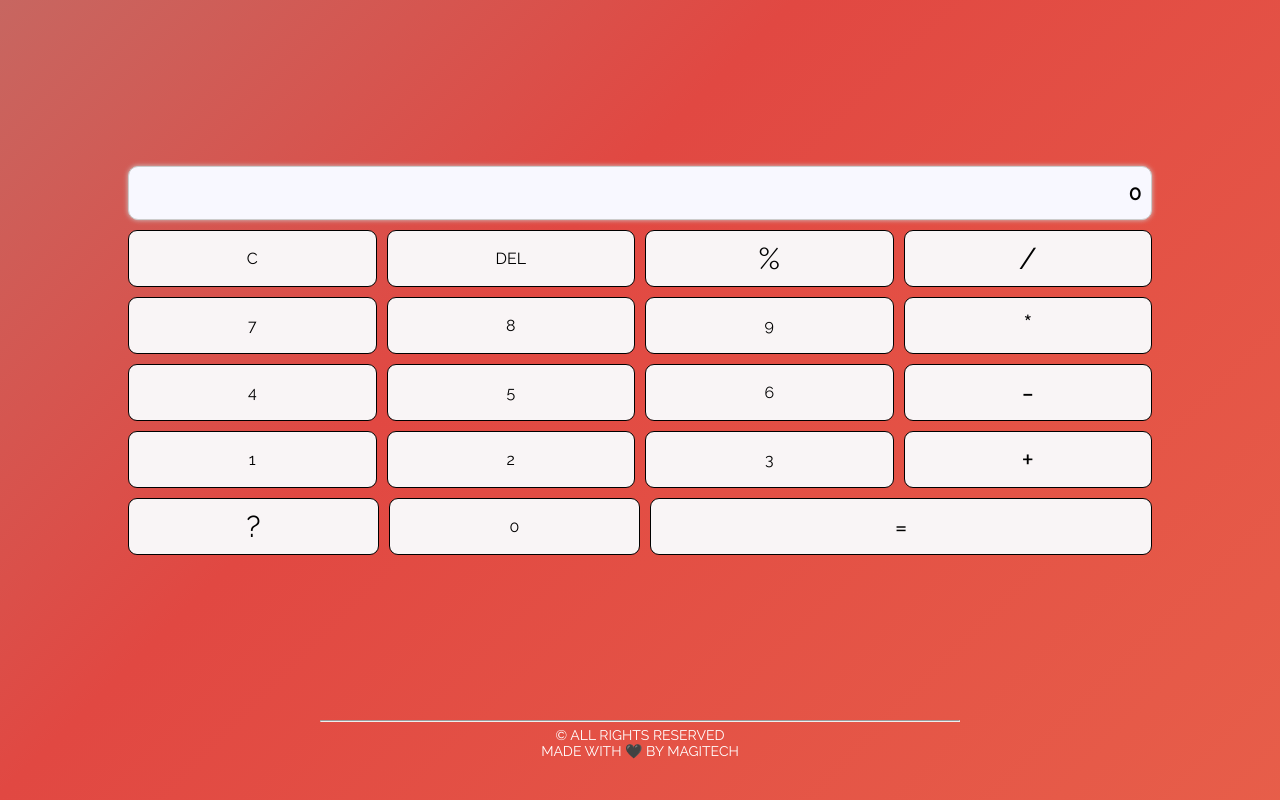
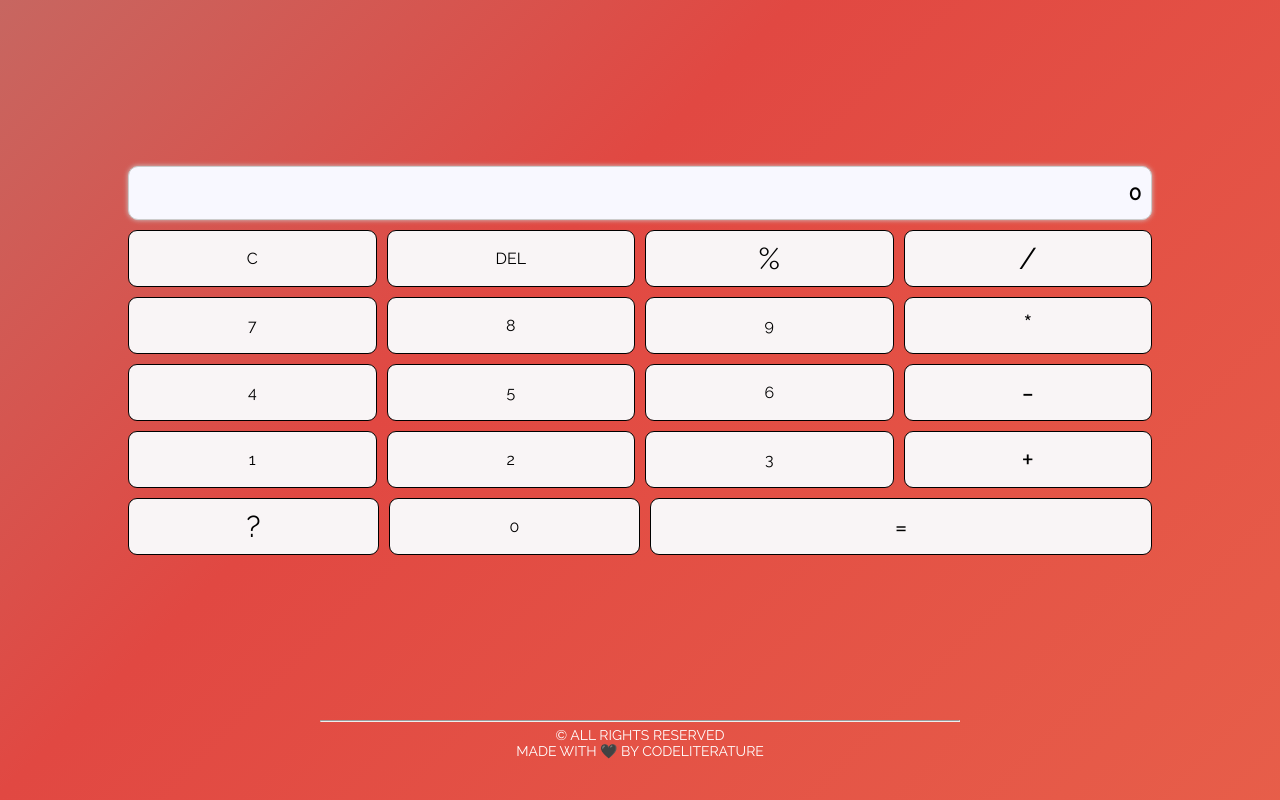
Before and after one commit to CodeLiterature/Calculatorapp, a plain HTML site: page index.html in a window 1280 px wide. Drawn offline with nearby package versions, Linux system fonts and the light colour scheme.

Commit message:
update name of the organization

```diff
--- a/index.html
+++ b/index.html
@@ -62,7 +62,7 @@
   <footer>
     <hr>
     <p>&#169; all rights reserved <br>made with 🖤 by <a
-        href="https://magi-tech.netlify.app" target="_blank">magitech</a></p>
+        href="https://codeliterature.netlify.app" target="_blank">CodeLiterature</a></p>
   </footer>
   <script src="https://ajax.googleapis.com/ajax/libs/jquery/3.7.0/jquery.min.js"></script>
   <script src="script.js"></script>
```
